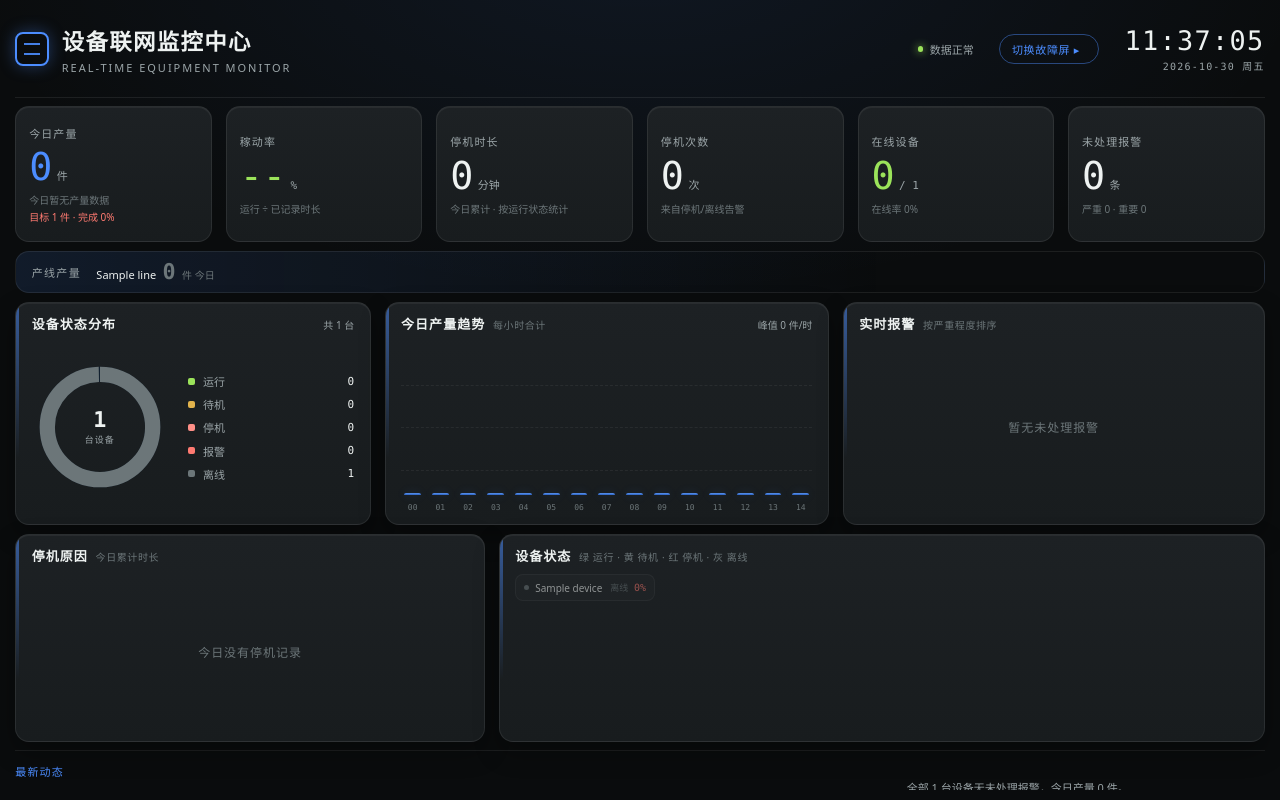
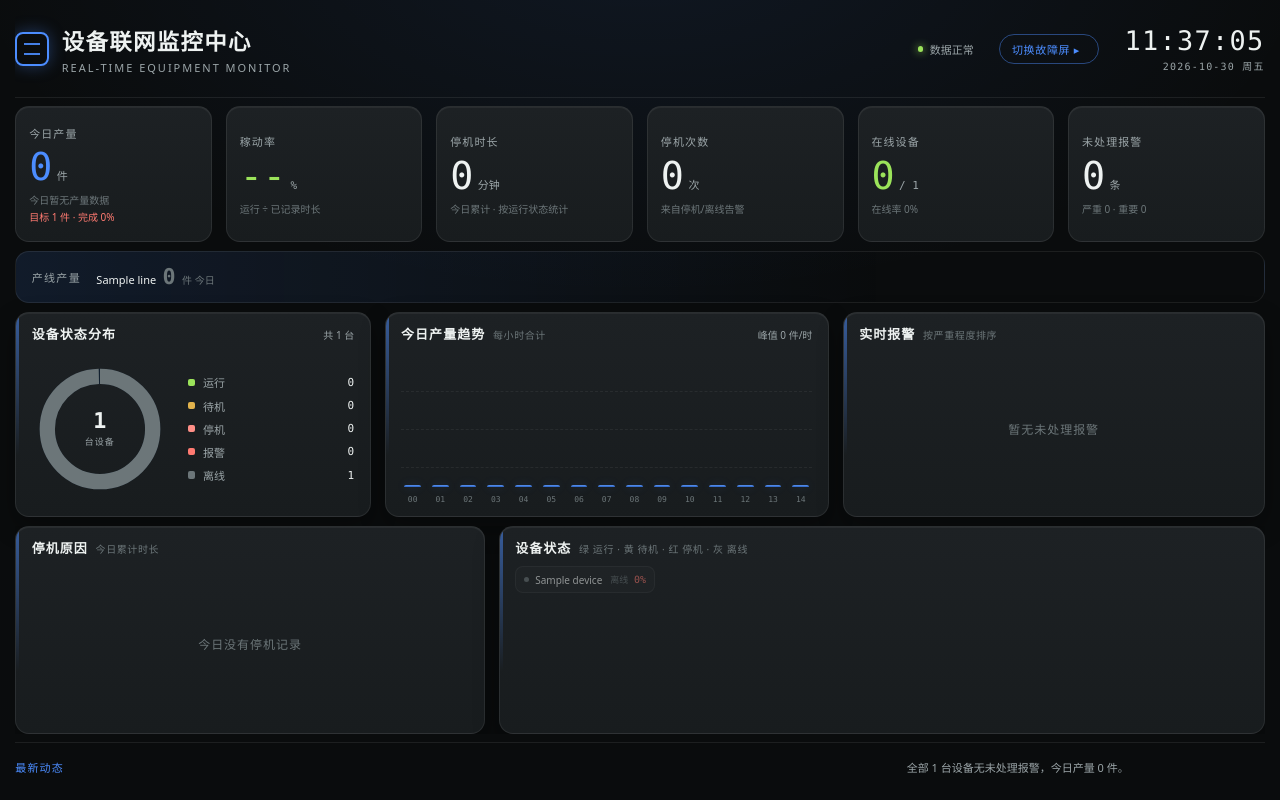
Before and after one commit to ZhuangRenyang/KnowFab-SIRP, a Spring Boot app: page /screen.html in a window 1280 px wide. Run offline with Spring Boot 4, Linux system fonts and the light colour scheme; data comes from the database, SQL or seed files in the repository; tables that the repository leaves empty hold one stand-in row (values such as "Sample post"); some of the project's set-up classes (security, data sources, template engines, error pages and the like) are left out, and stand-ins take their place.

Commit message:
fix(screen): 大屏底部滚动条被遮 + 故障看板内容溢出
- body 由 grid 改 flex 纵向布局：顶栏/KPI/产线条/底部面板全部锁定高度，
  中间区弹性占满，总高恒等于视口，底部「最新动态」滚动条不再被挤出屏幕
- 固定块补 min-height:0 + overflow:hidden：vh 比例高度遇到 clamp 的 px 下限
  时内容会撑破布局（窗口越矮越容易），现在一律裁剪
- 滚动字幕动画 translate(0,50%) 覆盖了 translateY(-50%)，导致文字被顶到
  容器中线以下下半截被裁，改为 -50% 保持垂直居中
- 故障维修看板内容压缩（行距/间距/padding），26vh 内完整放下

```diff
--- a/src/main/resources/static/screen.html
+++ b/src/main/resources/static/screen.html
@@ -32,16 +32,17 @@
     color:var(--text);
     font-family:"HarmonyOS Sans SC","Microsoft YaHei","PingFang SC",system-ui,sans-serif;
     font-size:14px;
-    display:grid;
-    /* 第 3 行是"产线产量条"，auto 高度：没配产线时该元素 display:none，这一行自动收成 0 */
-    grid-template-rows: 11vh 17vh auto 1fr 26vh 5vh;
+    display:flex;
+    flex-direction:column;
+    /* 竖排固定块 + main 弹性占满：任何情况下总高恒为 100vh，
+       底部「最新动态」滚动条绝不被挤出屏幕（grid fr 行曾把布局撑破） */
     gap:1.1vh;
     padding:1.2vh 1.2vw;
   }
 
   /* ---------- 顶栏 ---------- */
   header{display:flex;align-items:center;gap:2vw;border-bottom:1px solid var(--line);
-         padding-bottom:1vh}
+         padding-bottom:1vh;height:11vh;flex:none;min-height:0;overflow:hidden}
   .brand{display:flex;align-items:center;gap:1vw}
   .logo{width:4.2vh;height:4.2vh;border:2px solid var(--accent);border-radius:8px;
         box-shadow:0 0 16px rgba(76,141,255,.35);position:relative;flex:none}
@@ -81,7 +82,7 @@
   .p-extra{margin-left:auto;font-size:clamp(10px,.7vw,13px);color:var(--muted)}
 
   /* ---------- KPI ---------- */
-  .kpis{display:grid;grid-template-columns:repeat(6,1fr);gap:1.1vw}
+  .kpis{display:grid;grid-template-columns:repeat(6,1fr);gap:1.1vw;height:17vh;flex:none;min-height:0;overflow:hidden}
   .kpi{background:linear-gradient(180deg,var(--panel),var(--panel2));
        border:1px solid var(--line);border-radius:14px;padding:1.4vh 1vw;
        box-shadow:inset 0 1px 0 rgba(255,255,255,.05);
@@ -108,7 +109,7 @@
   .chip .ct.ct-low{color:var(--alarm)}
 
   /* ---------- 产线产量条（没配产线时整条隐藏） ---------- */
-  .linebar{display:flex;align-items:center;gap:1.2vw;min-height:5.2vh;
+  .linebar{display:flex;align-items:center;gap:1.2vw;height:6.5vh;min-height:0;flex:none;overflow:hidden;
     background:linear-gradient(90deg,rgba(76,141,255,.12),rgba(76,141,255,0) 70%);
     border:1px solid var(--line);border-radius:14px;padding:.8vh 1.2vw;overflow:hidden}
   .linebar[hidden]{display:none}
@@ -121,7 +122,7 @@
   .lb em{font-style:normal;font-size:clamp(10px,.66vw,12px);color:var(--dim)}
 
   /* ---------- 主区三列 ---------- */
-  main{display:grid;grid-template-columns: 32fr 40fr 38fr;gap:1.1vw;min-height:0}
+  main{display:grid;grid-template-columns: 32fr 40fr 38fr;gap:1.1vw;flex:1 1 0;min-height:0}
 
   /* 环形图 */
   .donut-wrap{display:flex;align-items:center;gap:1.6vw;flex:1;min-height:0}
@@ -179,7 +180,7 @@
          justify-content:center;flex:1;letter-spacing:.08em}
 
   /* ---------- 底部 ---------- */
-  footer{display:grid;grid-template-columns: 38fr 62fr;gap:1.1vw;min-height:0}
+  footer{display:grid;grid-template-columns: 38fr 62fr;gap:1.1vw;height:26vh;flex:none;min-height:0;overflow:hidden}
   .reasons{display:flex;flex-direction:column;gap:.95vh;flex:1;justify-content:center}
   .rs{display:grid;grid-template-columns: 5.4vw 1fr auto;gap:.7vw;align-items:center;
       font-size:clamp(11px,.82vw,15px)}
@@ -190,19 +191,19 @@
   .rs .rv{font-family:var(--num);color:var(--text);white-space:nowrap;
           font-variant-numeric:tabular-nums}
 
-  .fault{display:flex;flex-direction:column;gap:.9vh;flex:1;min-height:0;overflow:hidden}
+  .fault{display:flex;flex-direction:column;gap:.6vh;flex:1;min-height:0;overflow:hidden}
   .f-top{display:flex;align-items:center;gap:.7vw;font-size:clamp(13px,.95vw,17px)}
   .f-top b{font-weight:600}
   .f-top .st{font-size:clamp(10px,.7vw,13px);padding:.25vh .5vw;border-radius:4px;
              border:1px solid var(--line);color:var(--muted)}
   .f-sec{font-size:clamp(10px,.68vw,12px);color:var(--dim);letter-spacing:.1em;margin-bottom:.5vh}
   .f-al{display:flex;gap:.6vw;align-items:baseline;font-size:clamp(11px,.82vw,15px);
-        padding:.5vh 0;border-bottom:1px dashed rgba(255,255,255,.05)}
+        padding:.3vh 0;border-bottom:1px dashed rgba(255,255,255,.05)}
   .f-al .lv{flex:none}
   .f-al .fr{color:var(--text);white-space:nowrap}
   .f-al .fm{color:var(--muted);flex:1;min-width:0;overflow:hidden;text-overflow:ellipsis;
             white-space:nowrap}
-  .f-kv{font-size:clamp(11px,.78vw,14px);color:var(--muted);line-height:1.8}
+  .f-kv{font-size:clamp(11px,.78vw,14px);color:var(--muted);line-height:1.55}
   .f-kv b{color:var(--text);font-weight:500}
   .f-kv .err{color:var(--alarm)}
   .f-ai{flex:1;min-height:0;overflow:auto;background:rgba(76,141,255,.06);
@@ -231,12 +232,13 @@
 
   /* ---------- 滚动条 ---------- */
   .ticker{display:flex;align-items:center;gap:1vw;border-top:1px solid var(--line);
-          font-size:clamp(11px,.78vw,14px);color:var(--muted);overflow:hidden;white-space:nowrap}
+          height:6vh;flex:none;min-height:0;overflow:hidden;white-space:nowrap;
+          font-size:clamp(11px,.78vw,14px);color:var(--muted)}
   .ticker .tag{color:var(--accent);letter-spacing:.1em;flex:none}
   .ticker .roll{overflow:hidden;flex:1;position:relative;height:100%}
   .ticker .roll span{position:absolute;left:0;top:50%;transform:translateY(-50%);
                      animation:roll 26s linear infinite;padding-left:100%}
-  @keyframes roll{from{transform:translate(0,50%)}to{transform:translate(-100%,50%)}}
+  @keyframes roll{from{transform:translate(0,-50%)}to{transform:translate(-100%,-50%)}}
 
   .offline-mask{position:fixed;inset:0;background:rgba(6,11,18,.55);display:none;
                 align-items:center;justify-content:center;z-index:9}
```
